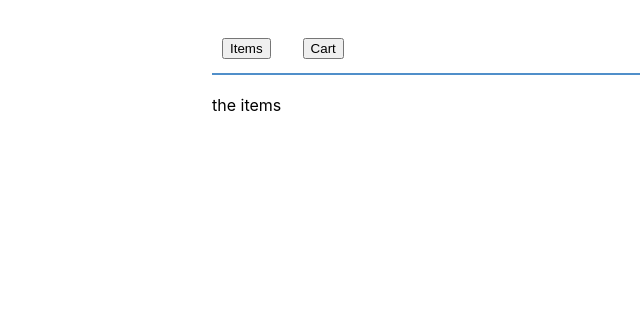
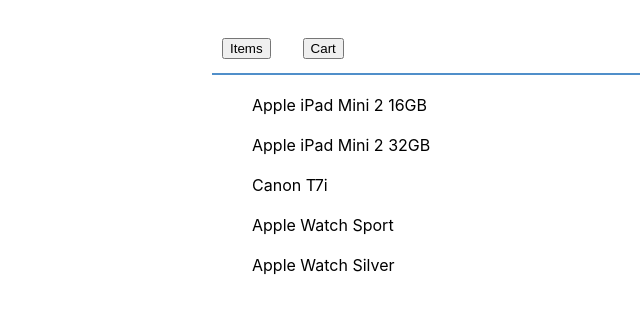
Before and after one commit to hunghly/react-store, a React (Create React App) app: page / in a window 1280 px wide. Shown: the top 314 px of the page, without its empty margins (48-688 px from the left). Built offline with nearby package versions, Linux system fonts and the light colour scheme.

Commit message:
added item page

```diff
--- a/src/App.js
+++ b/src/App.js
@@ -1,6 +1,8 @@
 import React, { useState } from "react";
 import Nav from "./Nav";
 import "./App.css";
+import ItemPage from './ItemPage';
+import {items} from './static-data';
 
 const App = () => {
   const [activeTab, setActiveTab] = useState("item");
@@ -18,7 +20,7 @@
   switch (tab) {
     default:
     case "items":
-      return <span>the items</span>;
+      return <ItemPage items={items}/>
     case "cart":
       return <span>the cart</span>;
   }
--- /dev/null
+++ b/src/ItemPage.css
@@ -0,0 +1,9 @@
+.ItemPage-item {
+    margin: 0;
+    padding: 0;
+}
+
+.ItemPage-items li {
+    list-style:none;
+    margin-bottom: 20px;
+}
--- a/src/ItemPage.js
+++ b/src/ItemPage.js
@@ -1,2 +1,17 @@
-import React from 'react';
-import './ItemPage.css';
+import React from "react";
+import "./ItemPage.css";
+// import App from "./App";
+
+function ItemPage({ items }) {
+  return (
+    <ul className="ItemPage-items">
+      {items.map((item) => (
+        <li key={item.id} className="ItemPage-item">
+            {item.name}
+        </li>
+      ))}
+    </ul>
+  );
+}
+
+export default ItemPage;
--- /dev/null
+++ b/src/static-data.js
@@ -0,0 +1,34 @@
+let items = [
+    {
+      id: 0,
+      name: "Apple iPad Mini 2 16GB",
+      description: "An iPad like no other. 16GB, WiFi, 4G.",
+      price: 229.00
+    },
+    {
+      id: 1,
+      name: "Apple iPad Mini 2 32GB",
+      description: "Even larger than the 16GB.",
+      price: 279.00
+    },
+    {
+      id: 2,
+      name: "Canon T7i",
+      description: "DSLR camera with lots of megapixels.",
+      price: 749.99
+    },
+    {
+      id: 3,
+      name: "Apple Watch Sport",
+      description: "A watch",
+      price: 249.99
+    },
+    {
+      id: 4,
+      name: "Apple Watch Silver",
+      description: "A more expensive watch",
+      price: 599.99
+    }
+  ];
+
+  export {items};
```
Also changed, not shown: src/Item.js (added, +27 -0 lines), src/Item.css (added).
